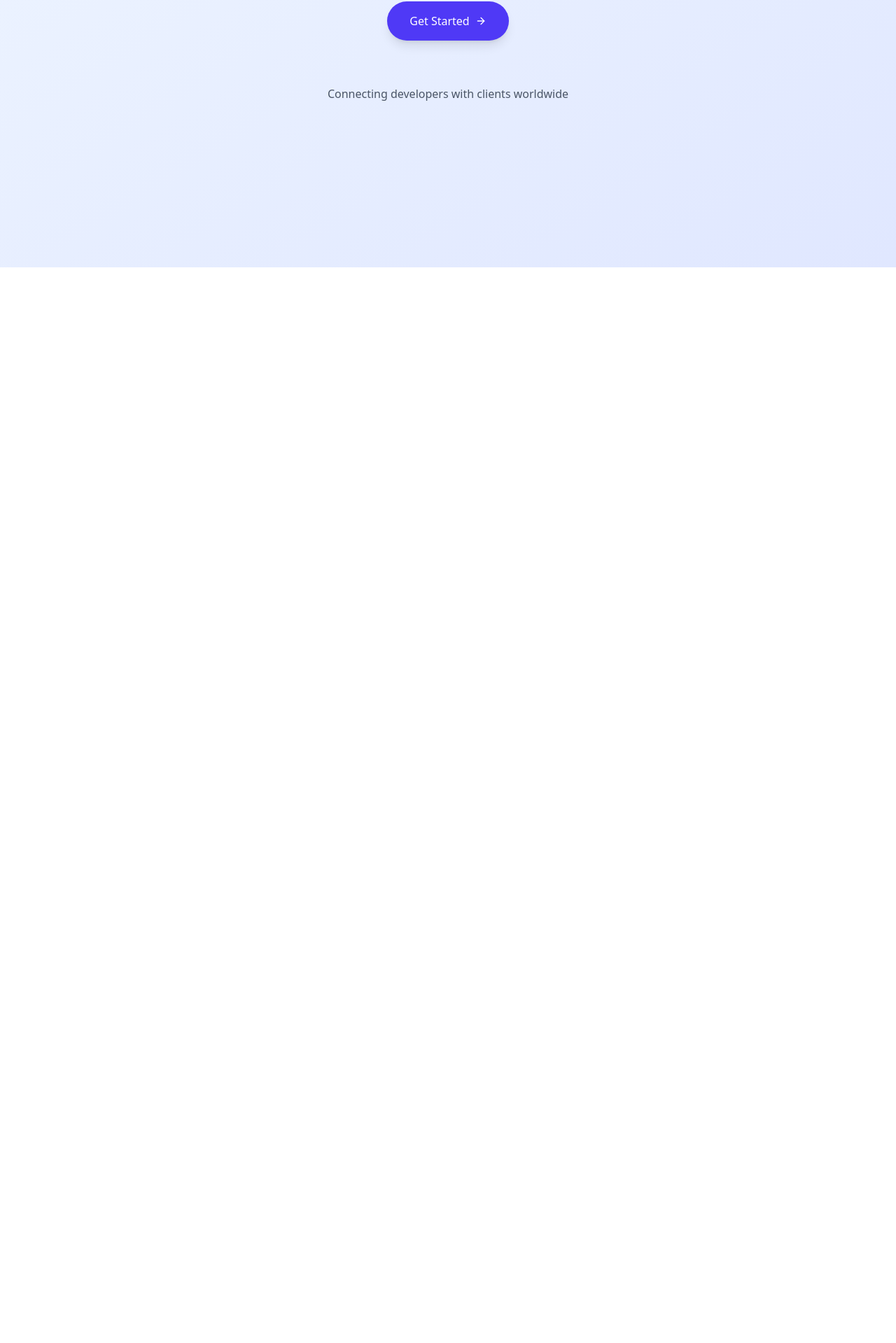
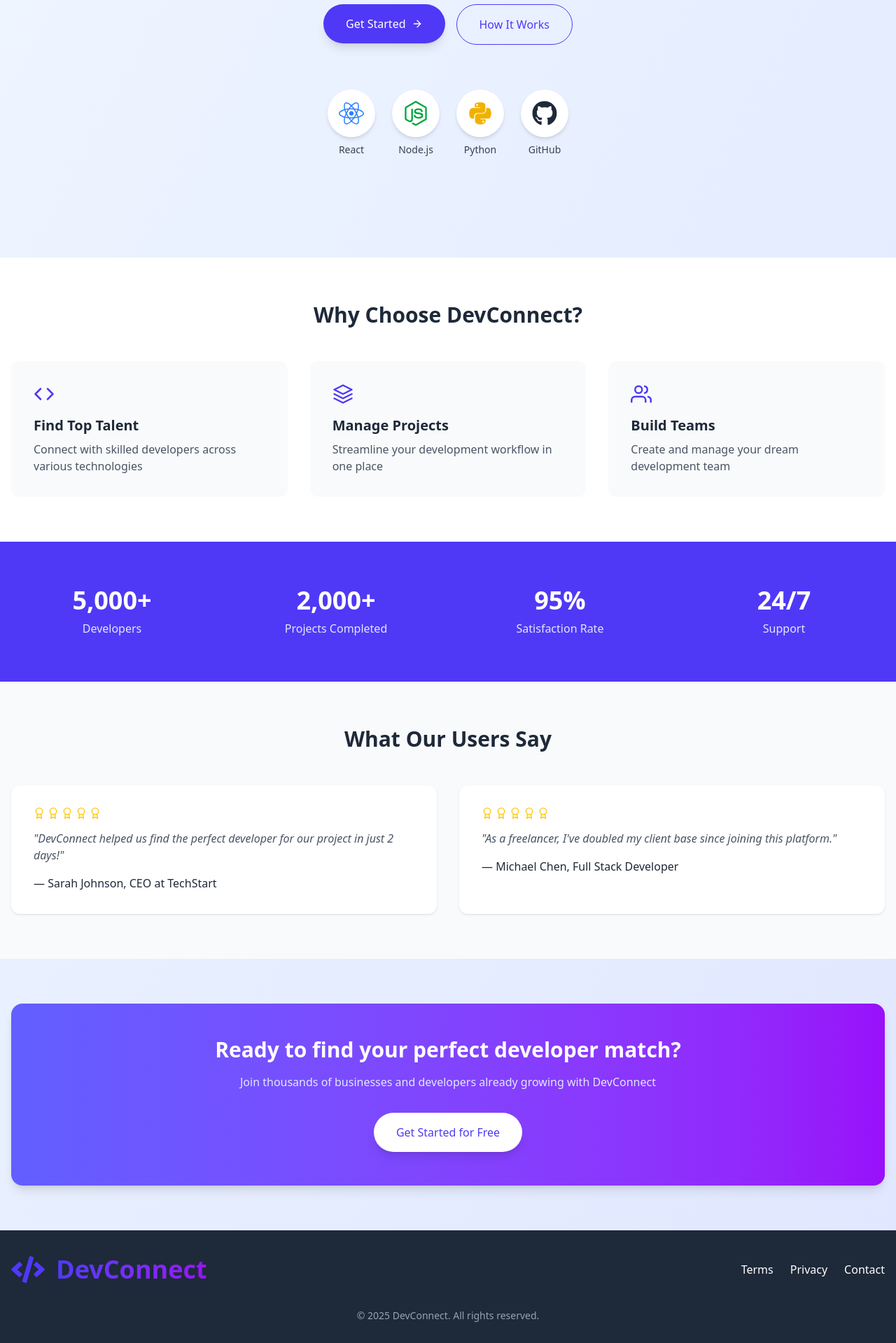
Before and after one commit to MuhammadZohaib28/devconnect, a Next.js app: page / in a window 1280 px wide. Shown: the part 418-2337 px from the top of the page at 70% size. Before the commit the page ends 800 px from the top, so only its background shows below. Built offline with nearby package versions, Linux system fonts and the light colour scheme.

Commit message:
Dummy loading added at buttons for auth.

```diff
--- a/app/auth/developer/login/page.js
+++ b/app/auth/developer/login/page.js
@@ -4,11 +4,16 @@ import { FaGithub, FaLinkedin } from "react-icons/fa";
 import { FcGoogle } from "react-icons/fc";
 import Link from "next/link";
 import { useRouter } from "next/navigation";
+import { useState } from "react";
+import LoadingButton from "@/components/LoadingButton";
 
 export default function DeveloperLogin() {
+  const [loading, setLoading] = useState(false);
+
   const router = useRouter();
   const handleSubmit = (e) => {
     e.preventDefault();
+    setLoading(true);
 
     router.push("/dashboard");
   };
@@ -90,12 +95,9 @@ export default function DeveloperLogin() {
           </Link>
         </div>
 
-        <button
-          type="submit"
-          className="w-full flex justify-center py-2 px-4 border border-transparent rounded-md shadow-sm text-sm font-medium text-white bg-indigo-600 hover:bg-indigo-700 focus:outline-none focus:ring-2 focus:ring-offset-2 focus:ring-indigo-500"
-        >
-          Sign in
-        </button>
+        <LoadingButton type="submit" loading={loading}>
+          Developer Login
+        </LoadingButton>
       </form>
 
       <div className="mt-6">
--- a/app/auth/developer/signup/page.js
+++ b/app/auth/developer/signup/page.js
@@ -5,6 +5,7 @@ import { FaGithub, FaLinkedin } from "react-icons/fa";
 import { FcGoogle } from "react-icons/fc";
 import Link from "next/link";
 import { useRouter } from "next/navigation";
+import LoadingButton from "@/components/LoadingButton";
 
 export default function DeveloperSignup() {
   const [formData, setFormData] = useState({
@@ -20,6 +21,7 @@ export default function DeveloperSignup() {
   const router = useRouter();
 
   const [errors, setErrors] = useState({});
+  const [loading, setLoading] = useState(false);
 
   const handleChange = (e) => {
     const { name, value } = e.target;
@@ -48,9 +50,14 @@ export default function DeveloperSignup() {
 
   const handleSubmit = (e) => {
     e.preventDefault();
+
     if (validate()) {
       // Handle signup logic
+      setLoading(true);
       console.log("Form submitted:", formData);
+      setTimeout(() => {
+        router.push("/dashboard");
+      }, 1000);
     }
   };
 
@@ -226,13 +233,9 @@ export default function DeveloperSignup() {
           </div>
         </div>
 
-        <button
-          onClick={() => router.push("/dashboard")}
-          type="submit"
-          className="w-full flex justify-center py-2 px-4 border border-transparent rounded-md shadow-sm text-sm font-medium text-white bg-indigo-600 hover:bg-indigo-700 focus:outline-none focus:ring-2 focus:ring-offset-2 focus:ring-indigo-500"
-        >
+        <LoadingButton type="submit" loading={loading}>
           Create Account
-        </button>
+        </LoadingButton>
       </form>
 
       <div className="mt-6">
--- a/app/auth/selection/page.js
+++ b/app/auth/selection/page.js
@@ -28,15 +28,7 @@ export default function SelectionPage() {
         </Link>
       </div>
 
-      <p className="mt-8 text-gray-600 text-center">
-        Already have an account?{" "}
-        <Link
-          href="/auth/user/login"
-          className="text-indigo-600 hover:underline"
-        >
-          Log in
-        </Link>
-      </p>
+
     </div>
   );
 }
--- a/app/auth/user/login/page.js
+++ b/app/auth/user/login/page.js
@@ -1,12 +1,23 @@
 "use client";
+import { useState } from "react";
 import AuthCard from "@/components/AuthCard";
 import { FcGoogle } from "react-icons/fc";
 import Link from "next/link";
+import { useRouter } from "next/navigation";
+import LoadingButton from "@/components/LoadingButton";
 
 export default function UserLogin() {
-  const handleSubmit = (e) => {
+  const router = useRouter();
+  const [loading, setLoading] = useState(false);
+
+  const handleSubmit = async (e) => {
     e.preventDefault();
-    // Handle login logic
+    setLoading(true);
+
+    // Simulate login logic (e.g., API call)
+    setTimeout(() => {
+      router.push("/dashboard/user");
+    }, 1000);
   };
 
   return (
@@ -86,12 +97,9 @@ export default function UserLogin() {
           </Link>
         </div>
 
-        <button
-          type="submit"
-          className="w-full flex justify-center py-2 px-4 border border-transparent rounded-md shadow-sm text-sm font-medium text-white bg-indigo-600 hover:bg-indigo-700 focus:outline-none focus:ring-2 focus:ring-offset-2 focus:ring-indigo-500"
-        >
-          Sign in
-        </button>
+        <LoadingButton type="submit" loading={loading}>
+          User Login
+        </LoadingButton>
       </form>
 
       <div className="mt-6">
--- a/app/auth/user/signup/page.js
+++ b/app/auth/user/signup/page.js
@@ -4,6 +4,7 @@ import { useState } from "react";
 import { FcGoogle } from "react-icons/fc";
 import Link from "next/link";
 import { useRouter } from "next/navigation";
+import LoadingButton from "@/components/LoadingButton";
 
 export default function UserSignup() {
   const [formData, setFormData] = useState({
@@ -13,6 +14,7 @@ export default function UserSignup() {
     confirmPassword: "",
     company: "",
   });
+  const [loading, setLoading] = useState(false);
 
   const router = useRouter();
 
@@ -44,10 +46,11 @@ export default function UserSignup() {
   const handleSubmit = (e) => {
     e.preventDefault();
     if (validate()) {
+      setLoading(true);
       // Handle signup logic
       console.log("User form submitted:", formData);
 
-
+      router.push("/dashboard/user");
     }
   };
 
@@ -182,13 +185,9 @@ export default function UserSignup() {
           </div>
         </div>
 
-        <button
-          type="submit"
-          className="w-full flex justify-center py-2 px-4 border border-transparent rounded-md shadow-sm text-sm font-medium text-white bg-indigo-600 hover:bg-indigo-700 focus:outline-none focus:ring-2 focus:ring-offset-2 focus:ring-indigo-500"
-          onClick={() => router.push("/dashboard/user")}
-        >
+        <LoadingButton type="submit" loading={loading}>
           Create Account
-        </button>
+        </LoadingButton>
       </form>
 
       <div className="mt-6">
--- a/app/dashboard/page.js
+++ b/app/dashboard/page.js
@@ -75,7 +75,7 @@ export default function Dashboard() {
       </div>
 
       {/* Desktop sidebar */}
-      <div className="hidden md:flex md:flex-shrink-0">
+      <div className="hidden md:flex md:flex-shrink-0 ">
         <div className="flex flex-col w-72 border-r border-gray-200 bg-white">
           <div className="flex items-center h-16 px-4 border-b">
             <h1 className="text-xl font-bold text-indigo-600">DevConnect</h1>
--- a/app/page.js
+++ b/app/page.js
@@ -1,23 +1,82 @@
 "use client";
 import { useState } from "react";
-import { FiSearch, FiArrowRight } from "react-icons/fi";
+import {
+  FiSearch,
+  FiArrowRight,
+  FiCode,
+  FiLayers,
+  FiUsers,
+  FiAward,
+  FiCheckCircle,
+} from "react-icons/fi";
+import { FaGithub, FaReact, FaNodeJs, FaPython } from "react-icons/fa";
 import Logo from "@/components/Logo";
 import Link from "next/link";
 
 export default function Home() {
   const [searchQuery, setSearchQuery] = useState("");
 
+  const features = [
+    {
+      icon: <FiCode className="text-3xl text-indigo-600" />,
+      title: "Find Top Talent",
+      description:
+        "Connect with skilled developers across various technologies",
+    },
+    {
+      icon: <FiLayers className="text-3xl text-indigo-600" />,
+      title: "Manage Projects",
+      description: "Streamline your development workflow in one place",
+    },
+    {
+      icon: <FiUsers className="text-3xl text-indigo-600" />,
+      title: "Build Teams",
+      description: "Create and manage your dream development team",
+    },
+  ];
+
+  const techStack = [
+    { icon: <FaReact className="text-4xl text-blue-500" />, name: "React" },
+    { icon: <FaNodeJs className="text-4xl text-green-600" />, name: "Node.js" },
+    { icon: <FaPython className="text-4xl text-yellow-500" />, name: "Python" },
+    { icon: <FaGithub className="text-4xl text-gray-800" />, name: "GitHub" },
+  ];
+
+  const testimonials = [
+    {
+      quote:
+        "DevConnect helped us find the perfect developer for our project in just 2 days!",
+      author: "Sarah Johnson, CEO at TechStart",
+    },
+    {
+      quote:
+        "As a freelancer, I've doubled my client base since joining this platform.",
+      author: "Michael Chen, Full Stack Developer",
+    },
+  ];
+
   return (
-    <div className="min-h-screen flex flex-col items-center justify-center bg-gradient-to-br from-blue-50 to-indigo-100 p-4">
+    <div className="min-h-screen bg-gradient-to-br from-blue-50 to-indigo-100">
+      {/* Hero Section */}
+      <div className="container mx-auto px-4 py-20 flex flex-col items-center justify-center text-center">
         <div className="mb-12">
           <Logo animated={true} />
         </div>
+
+        <h1 className="text-4xl md:text-5xl font-bold text-gray-800 mb-6">
+          Build. Connect. <span className="text-indigo-600">Grow.</span>
+        </h1>
+
+        <p className="text-xl text-gray-600 mb-8 max-w-2xl">
+          The premier platform connecting developers with businesses and clients
+          worldwide
+        </p>
 
         <div className="w-full max-w-2xl mb-8">
           <div className="relative flex items-center">
             <input
               type="text"
-            placeholder="Search developers or projects..."
+              placeholder="Search developers, projects, or technologies..."
               className="w-full px-6 py-4 rounded-full shadow-md focus:outline-none focus:ring-2 focus:ring-indigo-500"
               value={searchQuery}
               onChange={(e) => setSearchQuery(e.target.value)}
@@ -26,16 +85,151 @@ export default function Home() {
           </div>
         </div>
 
+        <div className="flex flex-col sm:flex-row gap-4 mb-16">
           <Link href="/auth/selection" className="group">
-        <button className="flex items-center justify-center px-8 py-4 bg-indigo-600 text-white rounded-full shadow-lg hover:bg-indigo-700 transition-all duration-300 group-hover:translate-x-1">
+            <button className="flex items-center justify-center px-8 py-4 bg-indigo-600 text-white rounded-full shadow-lg hover:bg-indigo-700 transition-all duration-300 group-hover:translate-x-1 cursor-pointer">
               Get Started
               <FiArrowRight className="ml-2 group-hover:translate-x-1 transition-transform duration-300" />
             </button>
           </Link>
+          <button className="px-8 py-4 border border-indigo-600 text-indigo-600 rounded-full hover:bg-indigo-50 transition-colors duration-300">
+            How It Works
+          </button>
+        </div>
 
-      <div className="mt-16 text-gray-600 text-center">
-        <p>Connecting developers with clients worldwide</p>
+        <div className="flex justify-center space-x-6 mb-16">
+          {techStack.map((tech, index) => (
+            <div key={index} className="flex flex-col items-center">
+              <div className="p-4 bg-white rounded-full shadow-md mb-2">
+                {tech.icon}
               </div>
+              <span className="text-sm font-medium text-gray-700">
+                {tech.name}
+              </span>
+            </div>
+          ))}
+        </div>
+      </div>
+
+      {/* Features Section */}
+      <div className="bg-white py-16">
+        <div className="container mx-auto px-4">
+          <h2 className="text-3xl font-bold text-center text-gray-800 mb-12">
+            Why Choose DevConnect?
+          </h2>
+          <div className="grid grid-cols-1 md:grid-cols-3 gap-8">
+            {features.map((feature, index) => (
+              <div
+                key={index}
+                className="bg-gray-50 p-8 rounded-xl hover:shadow-md transition-shadow duration-300"
+              >
+                <div className="mb-4">{feature.icon}</div>
+                <h3 className="text-xl font-semibold mb-2 text-gray-800">
+                  {feature.title}
+                </h3>
+                <p className="text-gray-600">{feature.description}</p>
+              </div>
+            ))}
+          </div>
+        </div>
+      </div>
+
+      {/* Stats Section */}
+      <div className="bg-indigo-600 text-white py-16">
+        <div className="container mx-auto px-4">
+          <div className="grid grid-cols-2 md:grid-cols-4 gap-8 text-center">
+            <div>
+              <div className="text-4xl font-bold mb-2">5,000+</div>
+              <div className="text-indigo-100">Developers</div>
+            </div>
+            <div>
+              <div className="text-4xl font-bold mb-2">2,000+</div>
+              <div className="text-indigo-100">Projects Completed</div>
+            </div>
+            <div>
+              <div className="text-4xl font-bold mb-2">95%</div>
+              <div className="text-indigo-100">Satisfaction Rate</div>
+            </div>
+            <div>
+              <div className="text-4xl font-bold mb-2">24/7</div>
+              <div className="text-indigo-100">Support</div>
+            </div>
+          </div>
+        </div>
+      </div>
+
+      {/* Testimonials */}
+      <div className="bg-gray-50 py-16">
+        <div className="container mx-auto px-4">
+          <h2 className="text-3xl font-bold text-center text-gray-800 mb-12">
+            What Our Users Say
+          </h2>
+          <div className="grid grid-cols-1 md:grid-cols-2 gap-8">
+            {testimonials.map((testimonial, index) => (
+              <div key={index} className="bg-white p-8 rounded-xl shadow-sm">
+                <div className="flex items-center mb-4">
+                  {[...Array(5)].map((_, i) => (
+                    <FiAward key={i} className="text-yellow-400 mr-1" />
+                  ))}
+                </div>
+                <p className="text-gray-600 italic mb-4">
+                  "{testimonial.quote}"
+                </p>
+                <p className="font-medium text-gray-800">
+                  — {testimonial.author}
+                </p>
+              </div>
+            ))}
+          </div>
+        </div>
+      </div>
+
+      {/* CTA Section */}
+      <div className="py-16">
+        <div className="container mx-auto px-4 text-center">
+          <div className="bg-gradient-to-r from-indigo-500 to-purple-600 rounded-2xl p-8 md:p-12 shadow-lg">
+            <h2 className="text-2xl md:text-3xl font-bold text-white mb-4">
+              Ready to find your perfect developer match?
+            </h2>
+            <p className="text-indigo-100 mb-8 max-w-2xl mx-auto">
+              Join thousands of businesses and developers already growing with
+              DevConnect
+            </p>
+            <div className="flex justify-center">
+              <Link href="/auth/selection">
+                <button className="flex items-center justify-center px-8 py-4 bg-white text-indigo-600 rounded-full shadow-lg hover:bg-gray-100 transition-all duration-300 font-medium">
+                  Get Started for Free
+                </button>
+              </Link>
+            </div>
+          </div>
+        </div>
+      </div>
+
+      {/* Footer */}
+      <footer className="bg-gray-800 text-white py-8">
+        <div className="container mx-auto px-4">
+          <div className="flex flex-col md:flex-row justify-between items-center">
+            <div className="mb-4 md:mb-0">
+              <Logo />
+            </div>
+            <div className="flex space-x-6">
+              <Link href="#" className="hover:text-indigo-300">
+                Terms
+              </Link>
+              <Link href="#" className="hover:text-indigo-300">
+                Privacy
+              </Link>
+              <Link href="#" className="hover:text-indigo-300">
+                Contact
+              </Link>
+            </div>
+          </div>
+          <div className="mt-8 text-center text-gray-400 text-sm">
+            © {new Date().getFullYear()} DevConnect. All rights reserved.
+          </div>
+        </div>
+      </footer>
     </div>
   );
 }
--- a/components/DashboardSidebar.js
+++ b/components/DashboardSidebar.js
@@ -29,7 +29,7 @@ export default function DashboardSidebar({
           <button
             key={item.id}
             onClick={() => setActiveTab(item.id)}
-            className={`w-full flex items-center px-4 py-3 text-sm font-medium rounded-md ${
+            className={`cursor-pointer w-full flex items-center px-4 py-3 text-sm font-medium rounded-md ${
               activeTab === item.id
                 ? "bg-indigo-50 text-indigo-700"
                 : "text-gray-600 hover:bg-gray-50 hover:text-gray-900"
@@ -44,7 +44,7 @@ export default function DashboardSidebar({
       <div className="px-4 py-3">
         <button
           onClick={() => router.push("/")}
-          className="w-full flex items-center px-4 py-3 text-sm font-medium text-gray-600 rounded-md hover:bg-gray-50 hover:text-gray-900"
+          className="w-full flex items-center px-4 py-3 text-sm font-medium text-gray-600 rounded-md hover:bg-gray-200 hover:text-gray-900  bg-gray-100 cursor-pointer"
         >
           <FiLogOut className="mr-3" />
           Logout
--- /dev/null
+++ b/components/LoadingButton.js
@@ -0,0 +1,50 @@
+"use client";
+
+export default function LoadingButton({
+  loading = false,
+  children,
+  className = "",
+  type = "button",
+  ...props
+}) {
+  return (
+    <button
+      type={type}
+      disabled={loading}
+      className={`w-full flex justify-center items-center py-2 px-4 border border-transparent rounded-md shadow-sm text-sm font-medium text-white ${
+        loading
+          ? "bg-indigo-400 cursor-not-allowed"
+          : "bg-indigo-600 hover:bg-indigo-700"
+      } focus:outline-none focus:ring-2 focus:ring-offset-2 focus:ring-indigo-500 ${className}`}
+      {...props}
+    >
+      {loading ? (
+        <span className="flex items-center gap-2">
+          <svg
+            className="animate-spin h-4 w-4 text-white"
+            xmlns="http://www.w3.org/2000/svg"
+            fill="none"
+            viewBox="0 0 24 24"
+          >
+            <circle
+              className="opacity-25"
+              cx="12"
+              cy="12"
+              r="10"
+              stroke="currentColor"
+              strokeWidth="4"
+            ></circle>
+            <path
+              className="opacity-75"
+              fill="currentColor"
+              d="M4 12a8 8 0 018-8V0C5.373 0 0 5.373 0 12h4z"
+            ></path>
+          </svg>
+          Loading...
+        </span>
+      ) : (
+        children
+      )}
+    </button>
+  );
+}
```
Lines whose indentation alone changed are shown as unchanged.
